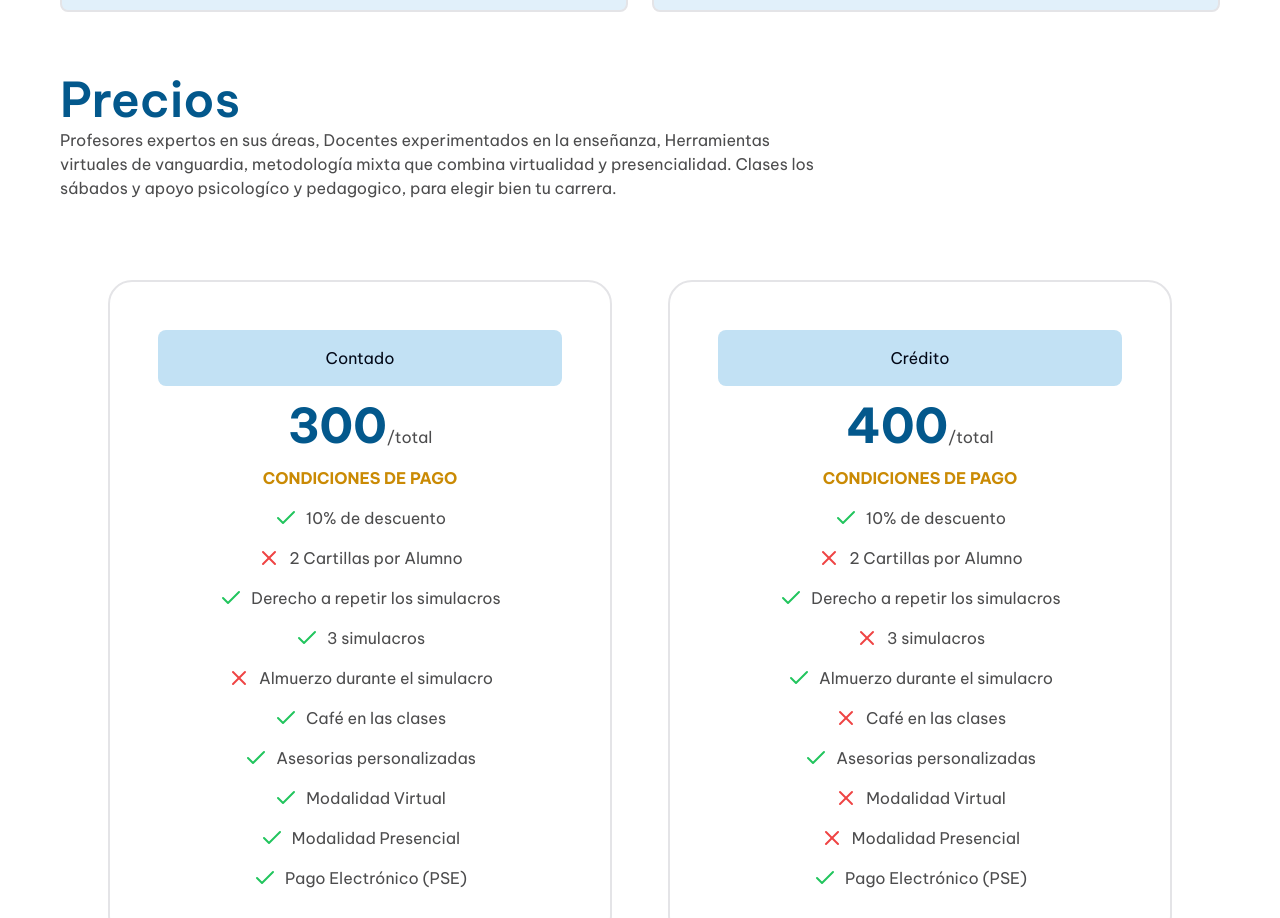
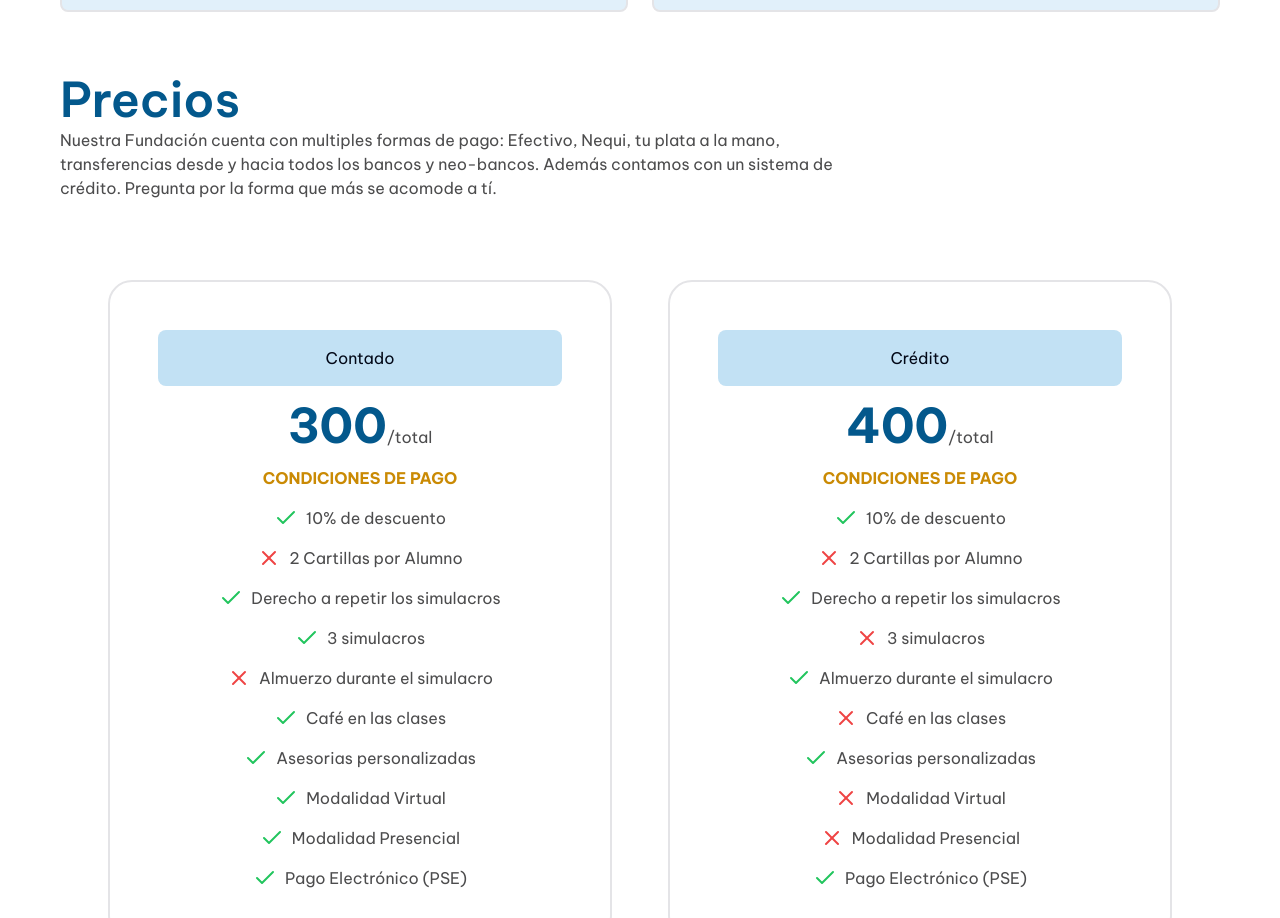
Before and after one commit to ManuelAlejandro93/innovarte, a React (Vite) app: page / in a window 1280 px wide. Shown: the part 4500-5418 px from the top of the page. Built offline with nearby package versions, Linux system fonts and the light colour scheme; what tailwindcss-animated would draw is missing.

Commit message:
commit de salvación.

```diff
--- a/src/Data/SectionHeaderData.ts
+++ b/src/Data/SectionHeaderData.ts
@@ -22,7 +22,7 @@ export const pricing_header_data: Header_Data_Interface = {
   title: 'Precios',
 
   description:
-    'Profesores expertos en sus áreas, Docentes experimentados en la enseñanza, Herramientas virtuales de vanguardia, metodología mixta que combina virtualidad y presencialidad. Clases los sábados y apoyo psicologíco y pedagogico, para elegir bien tu carrera.  '
+    'Nuestra Fundación cuenta con multiples formas de pago: Efectivo, Nequi, tu plata a la mano, transferencias desde y hacia todos los bancos y neo-bancos. Además contamos con un sistema de crédito. Pregunta por la forma que más se acomode a tí.'
 };
 
 export const faq_header_data: Header_Data_Interface = {
--- a/src/Data/Testimonials.ts
+++ b/src/Data/Testimonials.ts
@@ -1,5 +1,4 @@
 import { TestimonialSingleCardDataInterface } from '@/Interfaces';
-import { loremGeneral } from '@/Standars';
 export const testimonials: TestimonialSingleCardDataInterface[] = [
   {
     testimonial:
```
